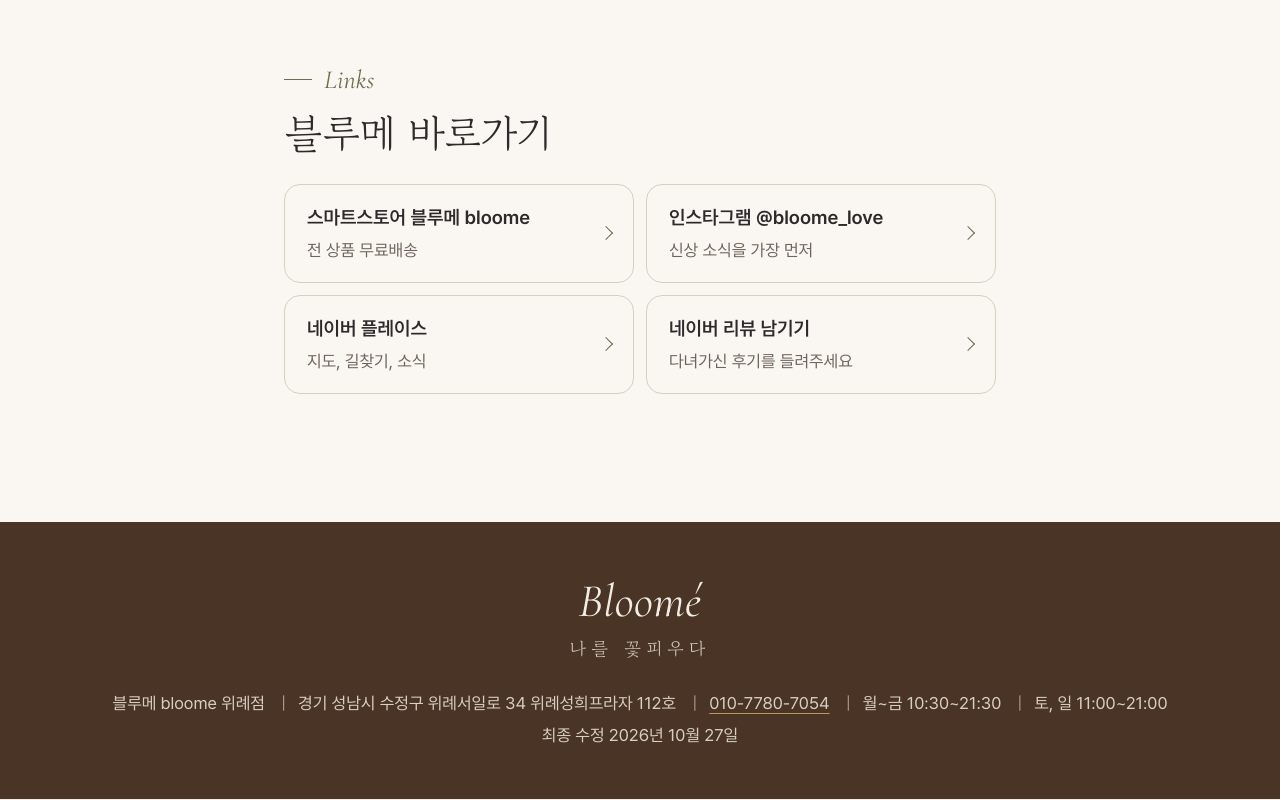
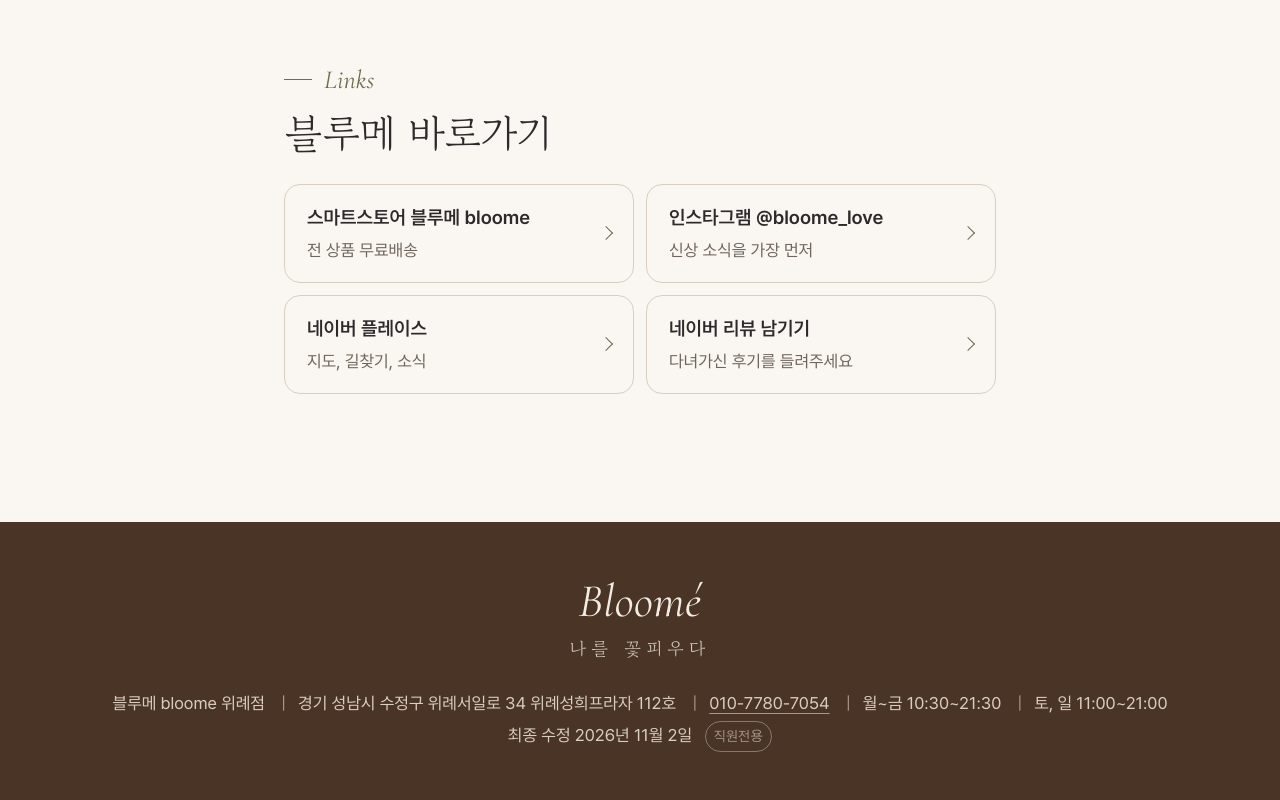
Before and after one commit to bloome-korea/bloome-korea.github.io, a plain HTML site: page index.html in a window 1280 px wide. Shown: the part 8114-8914 px from the top of the page. Drawn offline with Linux system fonts and the light colour scheme.

Commit message:
footer 직원전용 버튼 추가, priceRange 29,000~49,000

```diff
--- a/index.html
+++ b/index.html
@@ -30,7 +30,7 @@
   "url": "https://bloomelove.com/",
   "image": "https://bloomelove.com/store-front.jpg",
   "telephone": "+82-10-7780-7054",
-  "priceRange": "₩29,000~₩69,000",
+  "priceRange": "₩29,000~₩49,000",
   "currenciesAccepted": "KRW",
   "address": {
     "@type": "PostalAddress",
@@ -265,6 +265,7 @@ address{font-style:normal}
 .foot-lines a,.nw{white-space:nowrap}
 .foot a{color:inherit}
 .wm-foot{font-size:2.6rem;color:var(--cream);margin:0}
+.foot .staff{display:inline-block;margin-left:.6em;padding:1px 8px;border:1px solid rgba(250,247,242,.35);border-radius:999px;font-size:.78rem;color:var(--taupe);text-decoration:none;vertical-align:middle}
 .slogan.small{font-size:1rem;margin:8px 0 22px;color:var(--oat)}
 
 /* mobile dock */
@@ -497,7 +498,7 @@ address{font-style:normal}
       <li><a href="tel:01077807054">010-7780-7054</a></li>
       <li>월~금 10:30~21:30</li>
       <li>토, 일 11:00~21:00</li>
-      <li>최종 수정 <time datetime="2026-10-27">2026년 10월 27일</time></li>
+      <li>최종 수정 <time datetime="2026-11-02">2026년 11월 2일</time> <a class="staff" href="/board" rel="nofollow">직원전용</a></li>
     </ul>
   </div>
 </footer>
```
